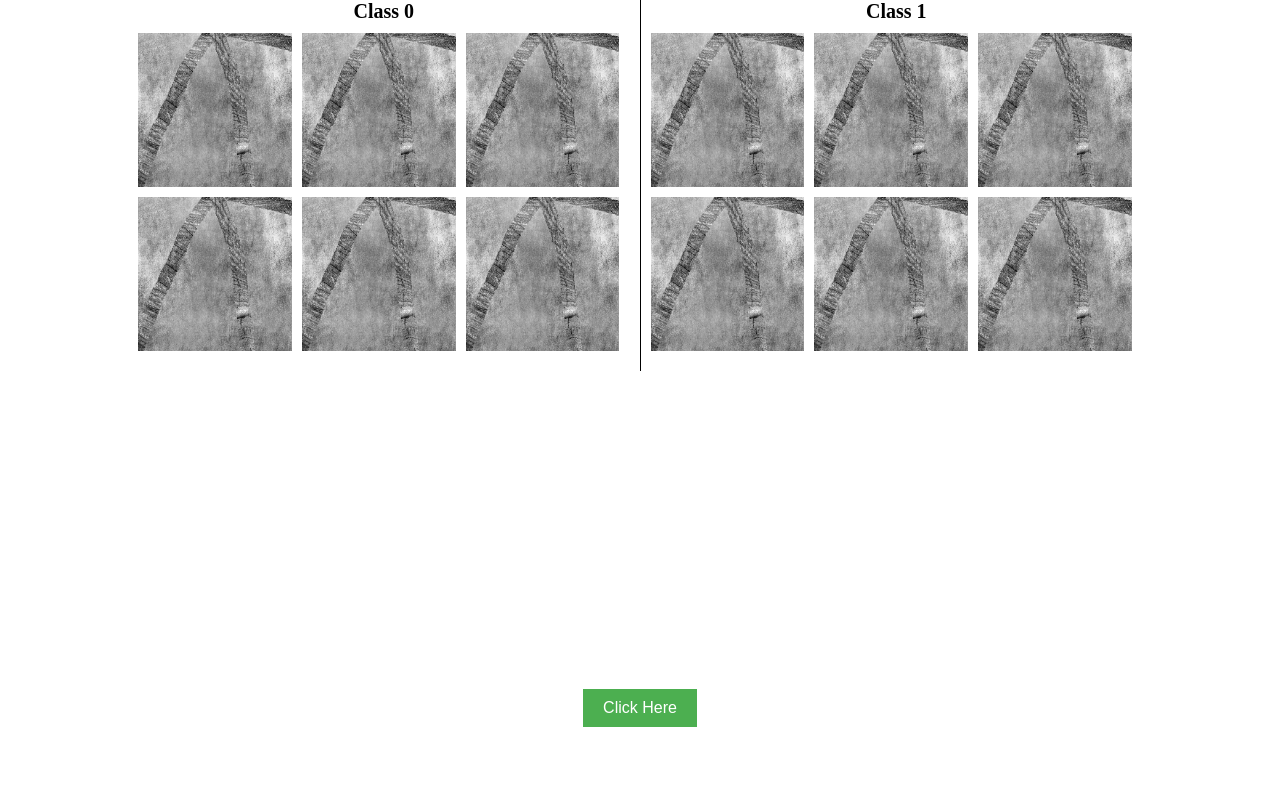
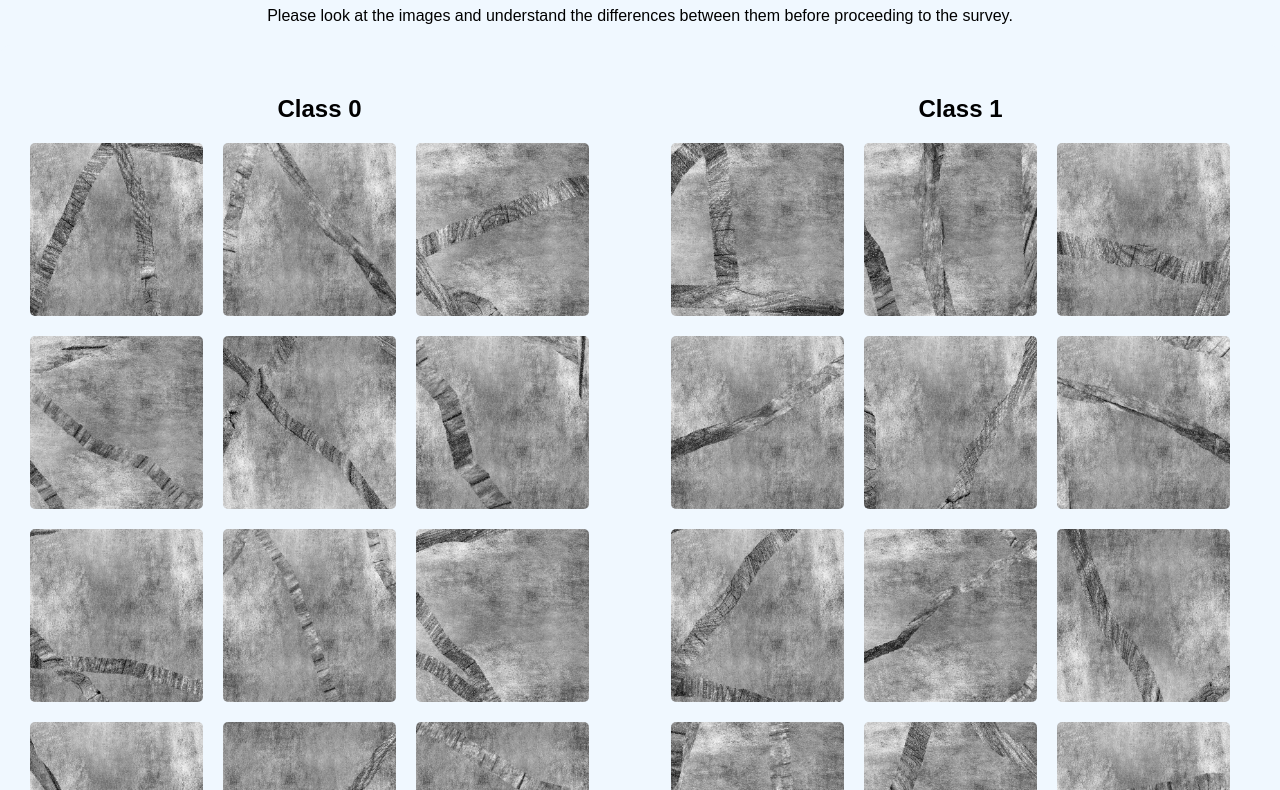
Before and after one commit to rahultejagorantala/Image_Classification_Survey, a website: page firstPage.html in a window 1280 px wide. Shown: the part 73-863 px from the top of the page. Before the commit the page ends 800 px from the top, so only its background shows below. Drawn offline with Linux system fonts and the light colour scheme.

Commit message:
Update firstPage.html

```diff
--- a/firstPage.html
+++ b/firstPage.html
@@ -1,65 +1,90 @@
 <!DOCTYPE html>
 <html>
 <head>
-  <title>Texture Images</title>
+  <title>Survey for Binary Classification of Texture Images</title>
   <style>
     body {
       display: flex;
       flex-direction: column;
       align-items: center;
-      justify-content: center;
-      height: 100vh;
       margin: 0;
       padding: 0;
+	  background-color:#F0F8FF;
+      font-family: Arial, sans-serif;
     }
 
     .container {
       display: flex;
-      justify-content: space-between;
+      justify-content: center;
       align-items: flex-start;
-      height: 100%;
-      width: 80%;
+      background-color: #F0F8FF;
+      border-radius: 10px;
+      padding: 20px;
     }
 
     .section {
       flex: 1;
-      border-right: 1px solid black;
       padding: 10px;
-    }
-
-    .section:last-child {
-      border-right: none;
     }
 
     .image-row {
       display: flex;
       flex-wrap: wrap;
-      justify-content: space-between;
+      justify-content: center;
+      margin-top: 20px;
     }
 
-    .image-row img {
-      width: calc(33.33% - 10px);
+    .image {
+      width: calc(33.33% - 20px); /* Adjusted width to account for the gap */
       height: auto;
-      margin-bottom: 10px;
+      margin-bottom: 20px; /* Added margin-bottom for the gap */
+      margin-right: 20px; /* Added margin-right for the gap */
+      border-radius: 5px;
+    }
+
+    .divider {
+      width: 2px;
+      background-color: #333;
+      margin: 0 20px;
     }
 
     .heading {
-      font-size: 20px;
+      font-size: 24px;
       font-weight: bold;
       margin-bottom: 10px;
       text-align: center;
     }
 
-    .button-container {
+    .title {
+      font-size: 28px;
+      font-weight: bold;
+      margin-bottom: 10px;
+      text-align: center;
       margin-top: 20px;
     }
 
+    .subtitle {
+      font-size: 16px;
+      margin-bottom: 20px;
+      text-align: center;
+    }
+
+    .button-container {
+      display: flex;
+      justify-content: center;
+      margin-top: 20px;
+      margin-bottom: 20px;
+    }
+	.h1{
+		text-align: center;
+	}
     .button-container button {
-      padding: 10px 20px;
-      font-size: 16px;
+      padding: 12px 24px;
+      font-size: 18px;
       background-color: #4CAF50;
       color: white;
       border: none;
+      border-radius: 5px;
       cursor: pointer;
     }
 
@@ -70,60 +95,55 @@
   </style>
 </head>
 <body>
-  <h1 class="heading">Texture Images</h1>
+  <h1>Survey for Binary Classification of Texture Images</h1>
+  <div class="subtitle">Please look at the images and understand the differences between them before proceeding to the survey.</div>
+
   <div class="container">
     <div class="section" id="section1">
       <h2 class="heading">Class 0</h2>
+      <div class="image-row" id="section1-images"></div>
     </div>
+    <div class="divider"></div> <!-- Divider -->
     <div class="section" id="section2">
       <h2 class="heading">Class 1</h2>
+      <div class="image-row" id="section2-images"></div>
     </div>
   </div>
 
-  <div class="button-container">
-    <button onclick="redirectToOtherPage()">Click Here</button>
-  </div>
+  <script>
+    const section1Images = [];
+    for (let i = 1; i <= 50; i++) {
+      section1Images.push(`images/image_${i}.jpg`);
+    }
 
-  <script>
-    const section1Images = [
-      'images/image_1.jpg',
-      'images/image_1.jpg',
-      'images/image_1.jpg',
-      'images/image_1.jpg',
-      'images/image_1.jpg',
-      'images/image_1.jpg'
-    ];
-
-    const section2Images = [
-      'images/image_1.jpg',
-      'images/image_1.jpg',
-      'images/image_1.jpg',
-      'images/image_1.jpg',
-      'images/image_1.jpg',
-      'images/image_1.jpg'
-    ];
+    const section2Images = [];
+    for (let i = 51; i <= 100; i++) {
+      section2Images.push(`images/image_${i}.jpg`);
+    }
 
     function createImageElements(images, sectionId) {
       const section = document.getElementById(sectionId);
-      const imageRow = document.createElement('div');
-      imageRow.className = 'image-row';
-      section.appendChild(imageRow);
+      const imageRow = section.querySelector('.image-row');
+
       images.forEach((imagePath, index) => {
         const img = document.createElement('img');
+        img.className = 'image';
         img.src = imagePath;
         imageRow.appendChild(img);
-        if ((index + 1) % 3 === 0) {
-          imageRow.appendChild(document.createElement('br'));
-        }
       });
     }
 
     createImageElements(section1Images, 'section1');
     createImageElements(section2Images, 'section2');
 
-    function redirectToOtherPage() {
-      window.location.href = "index";
+    function redirectToSurvey() {
+      window.location.href = "survey.html";
     }
   </script>
+
+  <div class="button-container">
+    <button onclick="redirectToSurvey()">Click here to start the survey</button>
+  </div>
+
 </body>
 </html>
```
